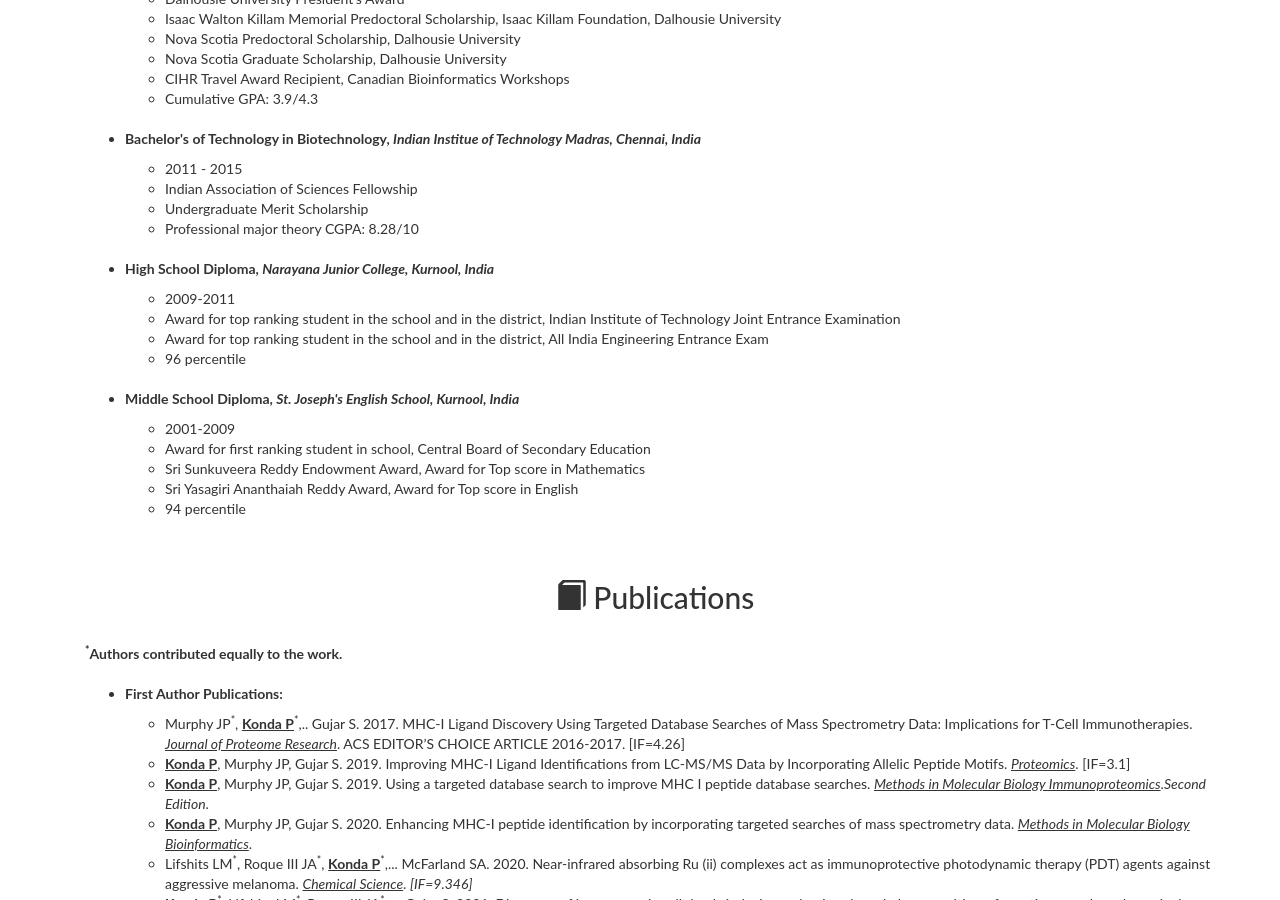
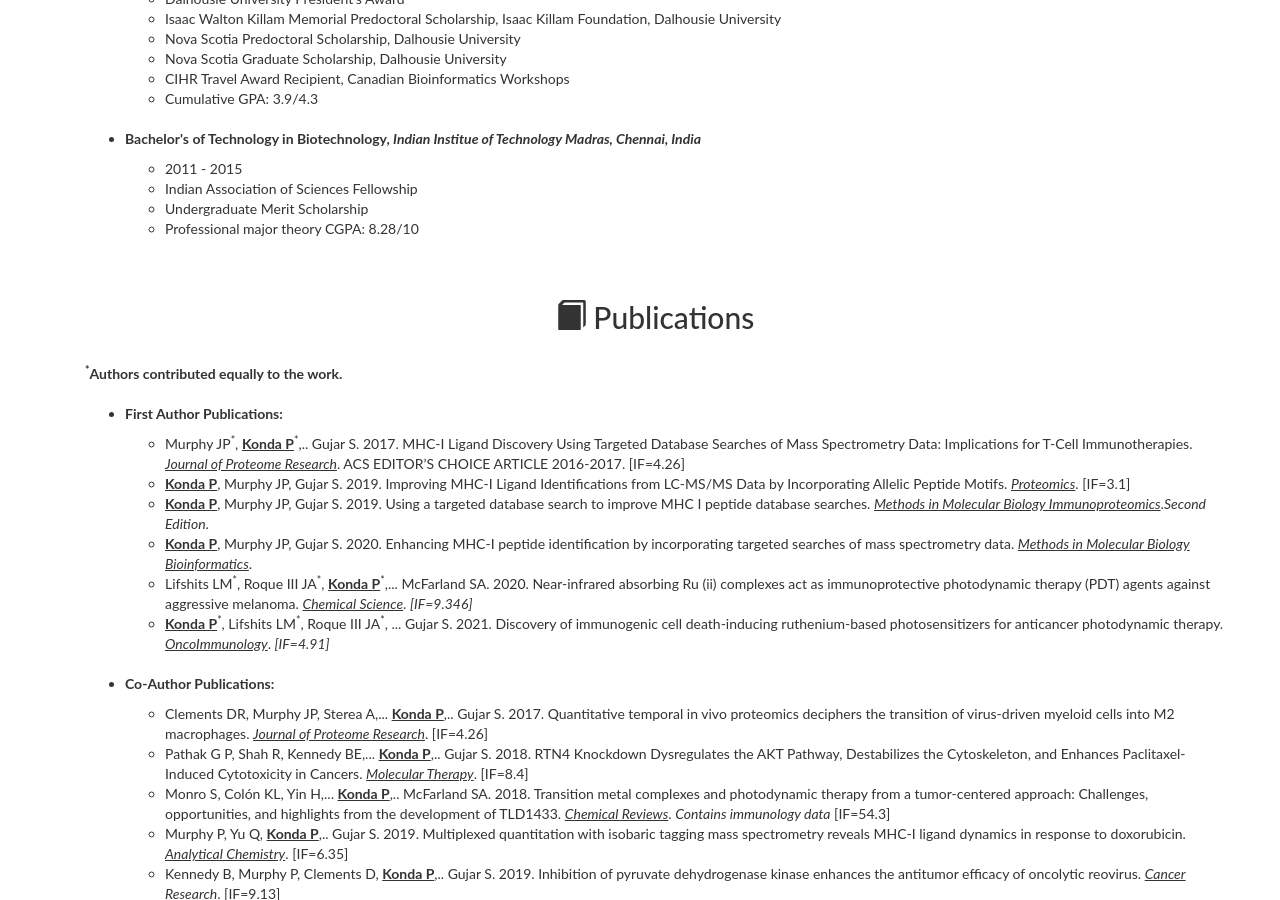
Before and after one commit to Prathyusha-konda/Prathyusha-konda.github.io, a Jekyll site: the page built from index.md, in a window 1280 px wide and 900 px high, scrolled down 1083 px. Built offline with Jekyll 4.4.1, drawn with Linux system fonts in a browser that asks for light colours; nearby versions of some CDN libraries.

Commit message:
Update index.md

```diff
--- a/index.md
+++ b/index.md
@@ -48,25 +48,6 @@ scroll: true
                 <li>Indian Association of Sciences Fellowship</li>
 				<li>Undergraduate Merit Scholarship</li>
                 <li>Professional major theory CGPA: 8.28/10</li>
-		    <br>
-            </ul>
-        </li>
-        <li id="list"><b>High School Diploma, <i>Narayana Junior College, Kurnool, India</i></b>
-            <ul id="sublist">
-                <li>2009-2011</li>
-                <li>Award for top ranking student in the school and in the district, Indian Institute of Technology Joint Entrance Examination</li>
-                <li>Award for top ranking student in the school and in the district, All India Engineering Entrance Exam</li>
-		    <li>96 percentile</li>
-		    <br>
-            </ul>
-        </li>
-		<li id="list"><b>Middle School Diploma, <i>St. Joseph's English School, Kurnool, India</i></b>
-            <ul id="sublist">
-                <li>2001-2009</li>
-                <li>Award for first ranking student in school, Central Board of Secondary Education</li>
-				<li>Sri Sunkuveera Reddy Endowment Award, Award for Top score in Mathematics</li>
-                <li>Sri Yasagiri Ananthaiah Reddy Award, Award for Top score in English</li>
-		    <li>94 percentile</li>
 		    <br>
             </ul>
         </li>
```
